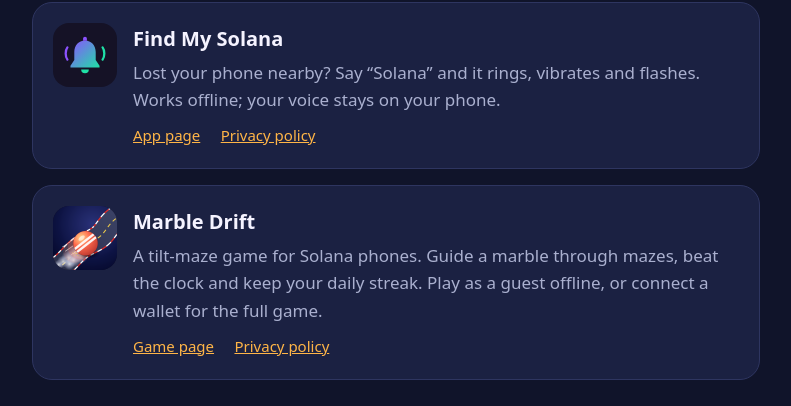
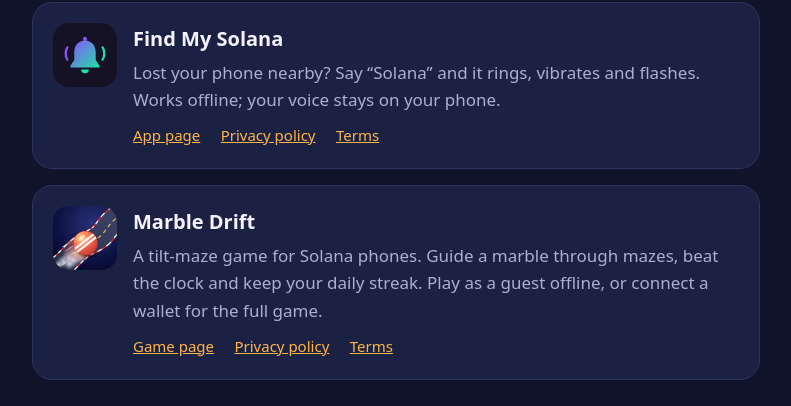
Before and after one commit to sfeir-skr/sfeir-z, a plain HTML site: page index.html in a window 1280 px wide. Shown: the part 237-643 px from the top of the page, without its empty margins (244-1035 px from the left). Drawn offline with Linux system fonts and the light colour scheme.

Commit message:
Add files via upload

```diff
--- a/index.html
+++ b/index.html
@@ -58,6 +58,7 @@
       <div class="links">
         <a href="https://findmysolana.sfeir.zip/">App page</a>
         <a href="https://findmysolana.sfeir.zip/privacy.html">Privacy policy</a>
+        <a href="https://findmysolana.sfeir.zip/terms.html">Terms</a>
       </div>
     </div>
   </div>
@@ -70,6 +71,7 @@
       <div class="links">
         <a href="https://marbledrift.sfeir.zip/">Game page</a>
         <a href="https://marbledrift.sfeir.zip/privacy.html">Privacy policy</a>
+        <a href="https://marbledrift.sfeir.zip/terms.html">Terms</a>
       </div>
     </div>
   </div>
```
